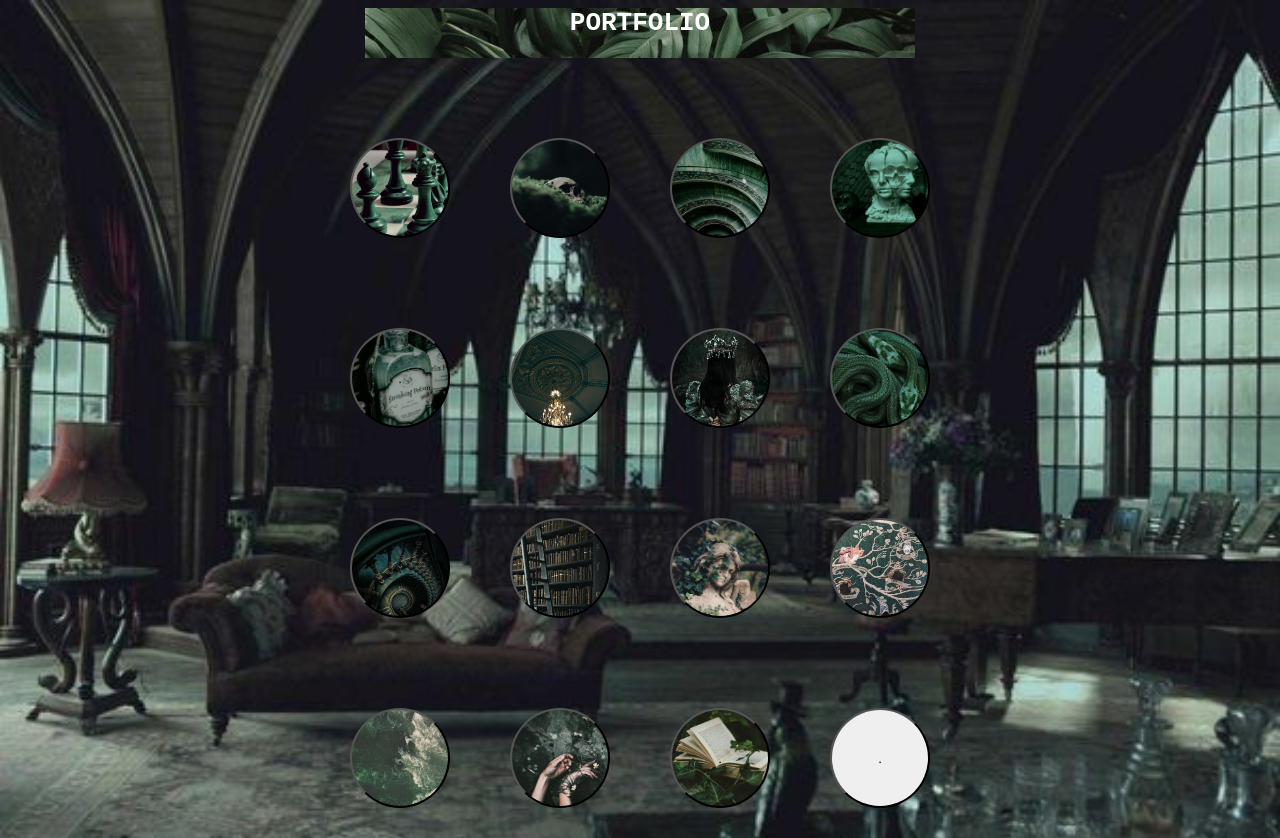
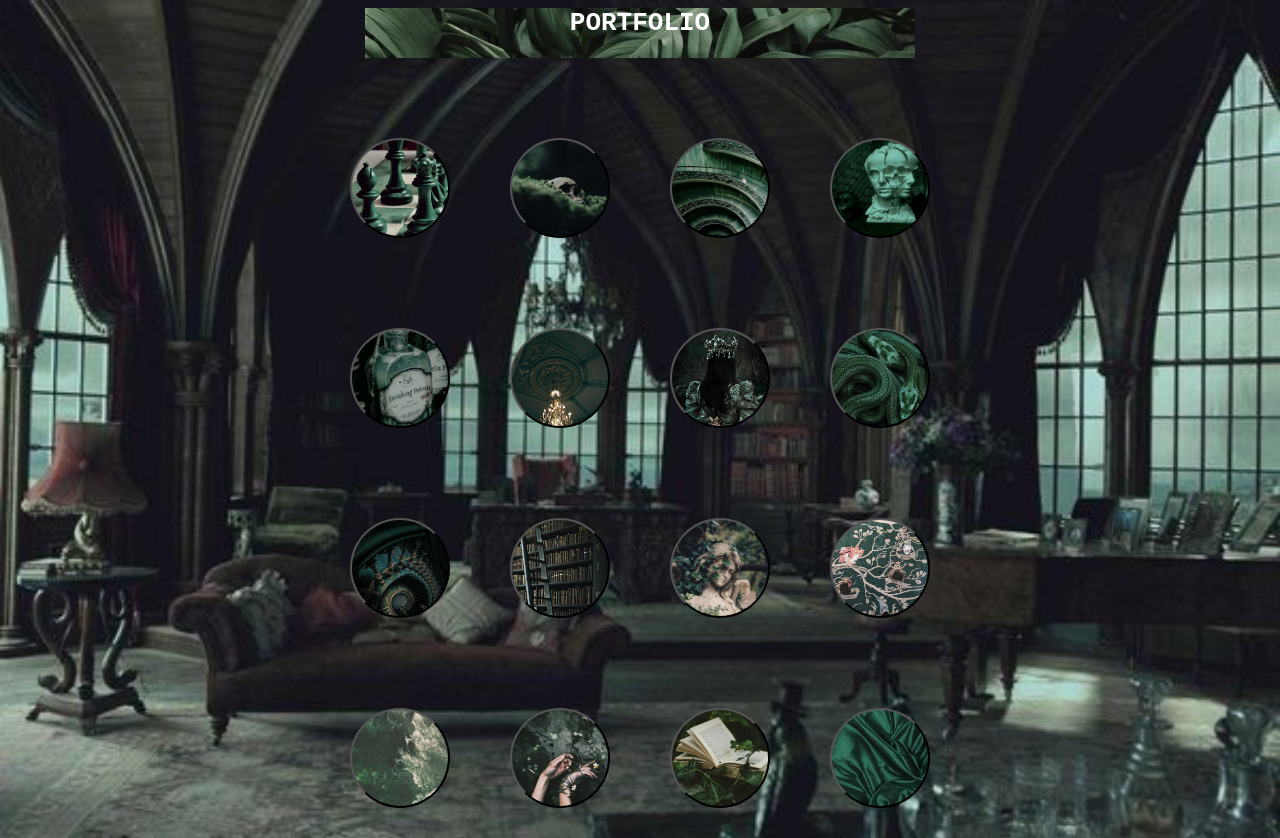
Before and after one commit to arodriguezCRN/Porfolio_Rodriguez, a plain HTML site: page index.html in a window 1280 px wide. Drawn offline with Linux system fonts and the light colour scheme.

Commit message:
Update estils.css

```diff
--- a/estils.css
+++ b/estils.css
@@ -103,3 +103,7 @@ h1 {
   background-image: url("img/libro en el bosque.jpg");
   background-size: cover;
 }
+#bolita16 {
+  background-image: url("img/sábana.jpg");
+  background-size: cover;
+}
```
